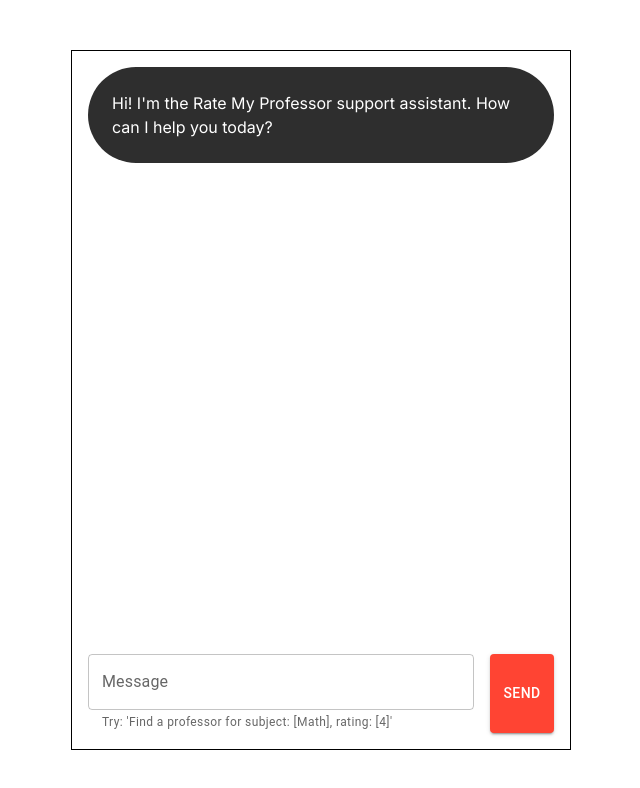
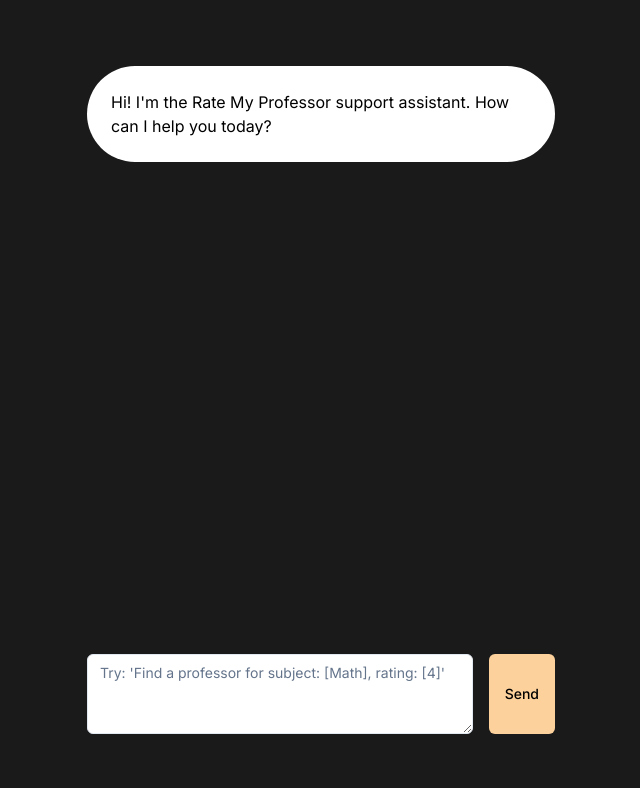
Before and after one commit to kyolebu/AI-rate-my-professor, a Next.js app: page /chatbot in a window 1280 px wide. Shown: the top 788 px of the page, without its empty margins (319-959 px from the left). Built offline with nearby package versions, Linux system fonts and the light colour scheme.

Commit message:
UI updates

```diff
--- a/app/chatbot/page.js
+++ b/app/chatbot/page.js
@@ -1,5 +1,8 @@
 'use client'
-import { Box, Button, Stack, TextField } from '@mui/material'
+import { Button } from '@/components/ui/button'
+import { Input } from '@/components/ui/input'
+import { Textarea } from '@/components/ui/textarea'
+import { Box, Stack } from '@mui/material'
 import { useState } from 'react'
 
 export default function Home() {
@@ -81,12 +84,12 @@
       flexDirection="column"
       justifyContent="center"
       alignItems="center"
+      backgroundColor="#1A1A1A"
     >
       <Stack
         direction={'column'}
         width="500px"
         height="700px"
-        border="1px solid black"
         p={2}
         spacing={3}
       >
@@ -108,10 +111,10 @@
               <Box
                 bgcolor={
                   message.role === 'assistant'
-                    ? '#2E2E2E'
-                    : '#FF4433'
+                    ? '#FFFFFF'
+                    : '#FCD19C'
                 }
-                color="white"
+                color="black"
                 borderRadius={16}
                 p={3}
               >
@@ -121,14 +124,14 @@
           ))}
         </Stack>
         <Stack direction={'row'} spacing={2}>
-          <TextField
+          <Textarea
             label="Message"
             fullWidth
             value={message}
             onChange={(e) => setMessage(e.target.value)}
-            helperText="Try: 'Find a professor for subject: [Math], rating: [4]'"
+            placeholder="Try: 'Find a professor for subject: [Math], rating: [4]'"
           />
-          <Button style={{ backgroundColor: "#FF4433" }} variant="contained" onClick={sendMessage}>
+          <Button style={{ backgroundColor: "#FCD19C", color: 'black', height: '80px' }} variant="contained" onClick={sendMessage}>
             Send
           </Button>
         </Stack>
--- /dev/null
+++ b/components/ui/card.tsx
@@ -0,0 +1,79 @@
+import * as React from "react"
+
+import { cn } from "@/lib/utils"
+
+const Card = React.forwardRef<
+  HTMLDivElement,
+  React.HTMLAttributes<HTMLDivElement>
+>(({ className, ...props }, ref) => (
+  <div
+    ref={ref}
+    className={cn(
+      "rounded-lg border bg-card text-card-foreground shadow-sm",
+      className
+    )}
+    {...props}
+  />
+))
+Card.displayName = "Card"
+
+const CardHeader = React.forwardRef<
+  HTMLDivElement,
+  React.HTMLAttributes<HTMLDivElement>
+>(({ className, ...props }, ref) => (
+  <div
+    ref={ref}
+    className={cn("flex flex-col space-y-1.5 p-6", className)}
+    {...props}
+  />
+))
+CardHeader.displayName = "CardHeader"
+
+const CardTitle = React.forwardRef<
+  HTMLParagraphElement,
+  React.HTMLAttributes<HTMLHeadingElement>
+>(({ className, ...props }, ref) => (
+  <h3
+    ref={ref}
+    className={cn(
+      "text-2xl font-semibold leading-none tracking-tight",
+      className
+    )}
+    {...props}
+  />
+))
+CardTitle.displayName = "CardTitle"
+
+const CardDescription = React.forwardRef<
+  HTMLParagraphElement,
+  React.HTMLAttributes<HTMLParagraphElement>
+>(({ className, ...props }, ref) => (
+  <p
+    ref={ref}
+    className={cn("text-sm text-muted-foreground", className)}
+    {...props}
+  />
+))
+CardDescription.displayName = "CardDescription"
+
+const CardContent = React.forwardRef<
+  HTMLDivElement,
+  React.HTMLAttributes<HTMLDivElement>
+>(({ className, ...props }, ref) => (
+  <div ref={ref} className={cn("p-6 pt-0", className)} {...props} />
+))
+CardContent.displayName = "CardContent"
+
+const CardFooter = React.forwardRef<
+  HTMLDivElement,
+  React.HTMLAttributes<HTMLDivElement>
+>(({ className, ...props }, ref) => (
+  <div
+    ref={ref}
+    className={cn("flex items-center p-6 pt-0", className)}
+    {...props}
+  />
+))
+CardFooter.displayName = "CardFooter"
+
+export { Card, CardHeader, CardFooter, CardTitle, CardDescription, CardContent }
--- /dev/null
+++ b/components/ui/input.tsx
@@ -0,0 +1,25 @@
+import * as React from "react"
+
+import { cn } from "@/lib/utils"
+
+export interface InputProps
+  extends React.InputHTMLAttributes<HTMLInputElement> {}
+
+const Input = React.forwardRef<HTMLInputElement, InputProps>(
+  ({ className, type, ...props }, ref) => {
+    return (
+      <input
+        type={type}
+        className={cn(
+          "flex h-10 w-full rounded-md border border-input bg-background px-3 py-2 text-sm ring-offset-background file:border-0 file:bg-transparent file:text-sm file:font-medium placeholder:text-muted-foreground focus-visible:outline-none focus-visible:ring-2 focus-visible:ring-ring focus-visible:ring-offset-2 disabled:cursor-not-allowed disabled:opacity-50",
+          className
+        )}
+        ref={ref}
+        {...props}
+      />
+    )
+  }
+)
+Input.displayName = "Input"
+
+export { Input }
--- /dev/null
+++ b/components/ui/textarea.tsx
@@ -0,0 +1,24 @@
+import * as React from "react"
+
+import { cn } from "@/lib/utils"
+
+export interface TextareaProps
+  extends React.TextareaHTMLAttributes<HTMLTextAreaElement> {}
+
+const Textarea = React.forwardRef<HTMLTextAreaElement, TextareaProps>(
+  ({ className, ...props }, ref) => {
+    return (
+      <textarea
+        className={cn(
+          "flex min-h-[80px] w-full rounded-md border border-input bg-background px-3 py-2 text-sm ring-offset-background placeholder:text-muted-foreground focus-visible:outline-none focus-visible:ring-2 focus-visible:ring-ring focus-visible:ring-offset-2 disabled:cursor-not-allowed disabled:opacity-50",
+          className
+        )}
+        ref={ref}
+        {...props}
+      />
+    )
+  }
+)
+Textarea.displayName = "Textarea"
+
+export { Textarea }
```
Also changed, not shown: app/page.js (+4 -3 lines).
